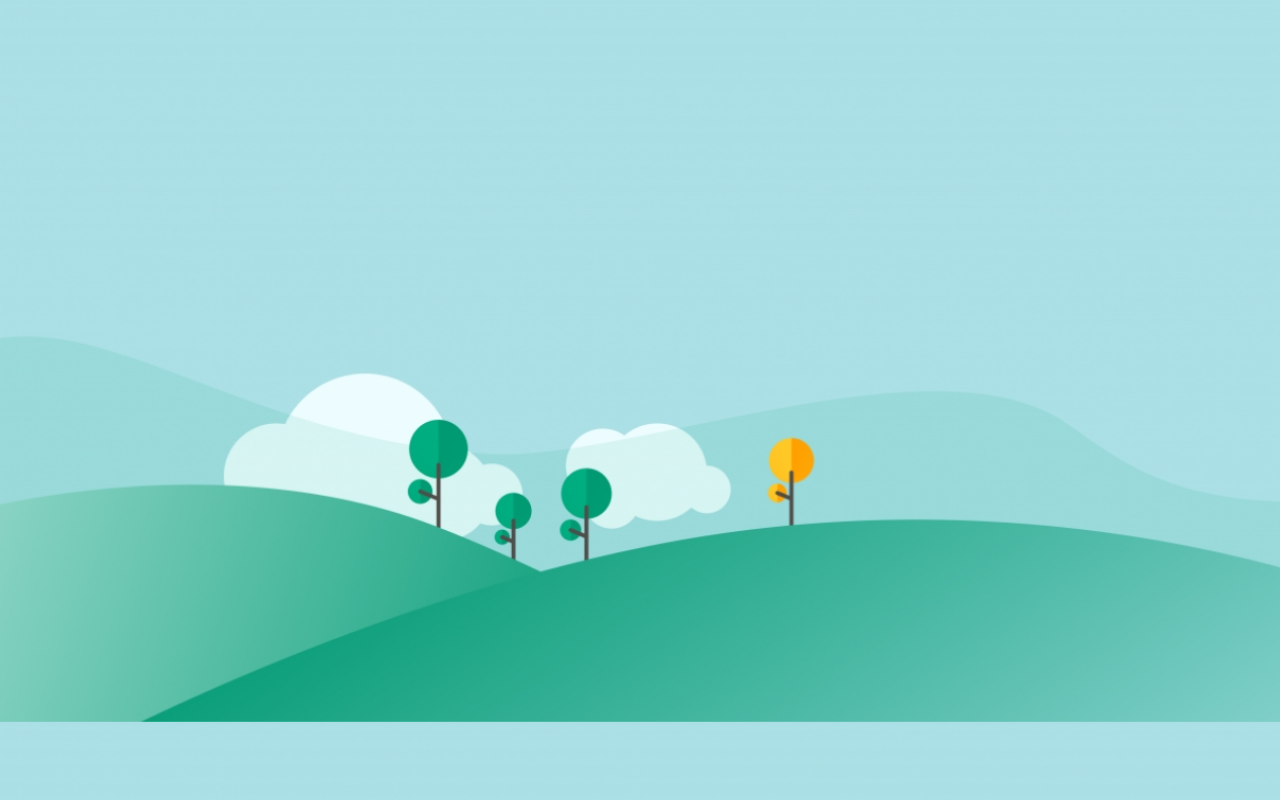
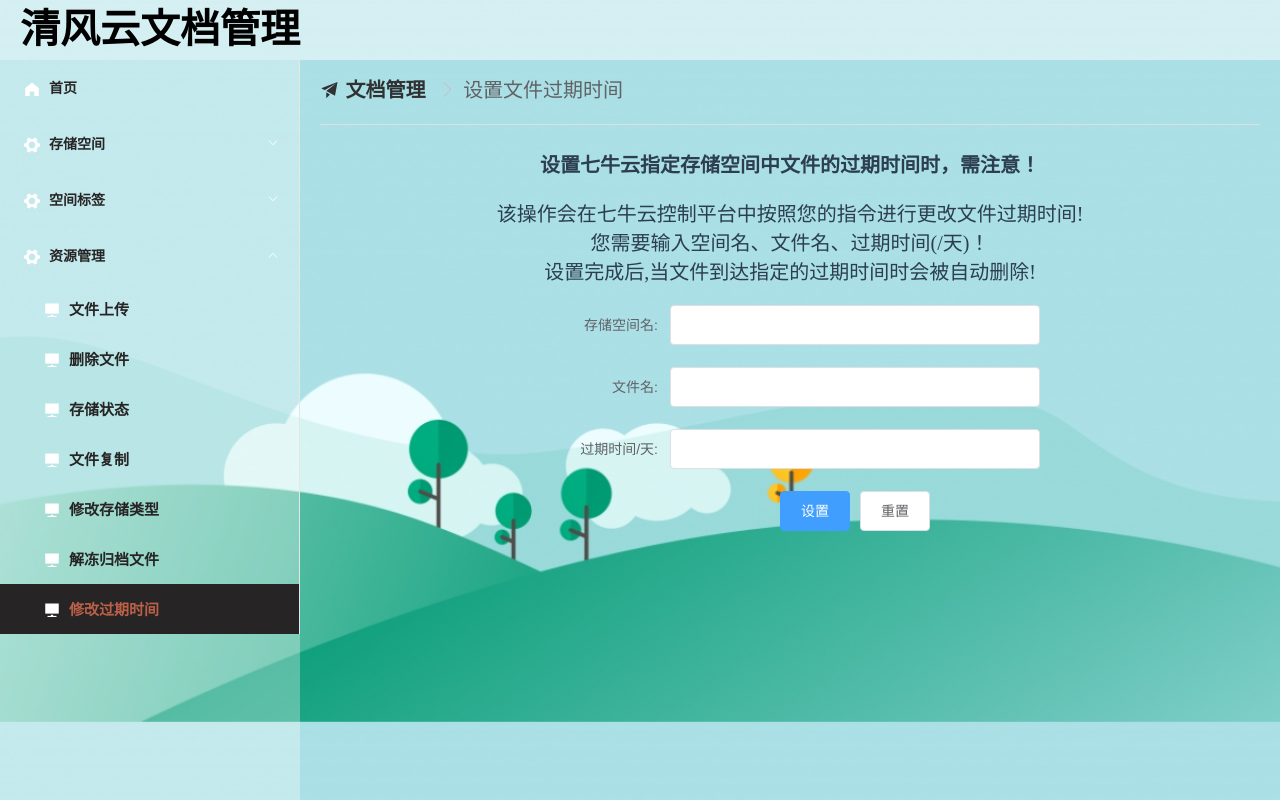
Before and after one commit to wqy-jstart/QFDoc-Manage-Web, a Vue app: page /sys-index/file/setOverTime in a window 1280 px wide. Built offline with nearby package versions, Linux system fonts and the light colour scheme.

Commit message:
设置文件过期时间！

```diff
--- a/src/router/index.js
+++ b/src/router/index.js
@@ -69,6 +69,10 @@ const routes = [
             {
                 path: '/sys-index/file/fileToThaw',
                 component: () => import ('../views/sys-index/main/file/FileToThaw')
+            },
+            {
+                path: '/sys-index/file/setOverTime',
+                component: () => import ('../views/sys-index/main/file/SetOverTime')
             }
         ]
     },
--- a/src/views/IndexView.vue
+++ b/src/views/IndexView.vue
@@ -151,7 +151,7 @@ a {
                 <i class="el-icon-s-platform"></i>
                 <span style="font-size: 15px;font-weight: bold">解冻归档文件</span>
               </el-menu-item>
-              <el-menu-item index="/sys-admin/main/banner/add-new">
+              <el-menu-item index="/sys-index/file/setOverTime">
                 <i class="el-icon-s-platform"></i>
                 <span style="font-size: 15px;font-weight: bold">修改过期时间</span>
               </el-menu-item>
--- /dev/null
+++ b/src/views/sys-index/main/file/SetOverTime.vue
@@ -0,0 +1,87 @@
+<style>
+.demo-ruleForm {
+  width: 500px;
+  margin: 0 auto;
+}
+</style>
+<template>
+  <div>
+    <el-breadcrumb separator-class="el-icon-arrow-right" style="font-size: 20px;">
+      <el-breadcrumb-item :to="{ path: '/' }">
+        <i class="el-icon-s-promotion"></i> 文档管理
+      </el-breadcrumb-item>
+      <el-breadcrumb-item>设置文件过期时间</el-breadcrumb-item>
+    </el-breadcrumb>
+
+    <el-divider></el-divider>
+
+    <p style="font-family: 幼圆;font-size: 20px;margin: 20px;font-weight: bold">设置七牛云指定存储空间中文件的过期时间时，需注意！</p>
+    <p style="font-family: 幼圆;font-size: 20px;margin: 20px">
+      该操作会在七牛云控制平台中按照您的指令进行更改文件过期时间!<br>
+      您需要输入空间名、文件名、过期时间(/天)！<br>
+      设置完成后,当文件到达指定的过期时间时会被自动删除!
+    </p>
+    <!--创建空间名的表单-->
+    <el-form label-width="130px" class="demo-ruleForm">
+      <el-form-item label="存储空间名:" prop="bucketName">
+        <el-input v-model="bucketName"></el-input>
+      </el-form-item>
+      <el-form-item label="文件名:" prop="fileName">
+        <el-input v-model="fileName"></el-input>
+      </el-form-item>
+      <el-form-item label="过期时间/天:" prop="days">
+        <el-input v-model="days"></el-input>
+      </el-form-item>
+      <el-form-item>
+        <el-button type="primary" @click="submitForm()">设置</el-button>
+        <el-button @click="resetForm()">重置</el-button>
+      </el-form-item>
+    </el-form>
+  </div>
+</template>
+
+<script>
+export default {
+  data() {
+    return {
+      bucketName: '',
+      fileName: '',
+      days: '',
+    }
+  },
+  methods: {
+    submitForm() {
+      if (this.bucketName == '') {
+        this.$message.warning("请指定存储空间名称！")
+      } else if (this.fileName == '') {
+        this.$message.warning("请指定文件名称！")
+      } else if (this.days == '') {
+        this.$message.warning("请指定过期时间！")
+      } else {
+        let url = this.GLOBAL.systemUrl + 'file/' + this.bucketName + '/' + this.fileName + '/' + this.days + '/setOverTime';
+        this.axios
+            .create({
+              'headers': {
+                'Authorization': localStorage.getItem('jwt')
+              }
+            }).post(url).then((response) => {
+          let responseBody = response.data;
+          if (responseBody.state == 20000) {
+            if (responseBody.data == 200) {
+              this.$message.success("设置成功!")
+              this.resetForm();
+            }
+          } else {
+            this.$message.error(responseBody.message);
+          }
+        })
+      }
+    },
+    resetForm() { // 该方法用来重置表单中的信息
+      this.bucketName = '';
+      this.fileName = '';
+      this.days = '';
+    }
+  }
+}
+</script>
```
